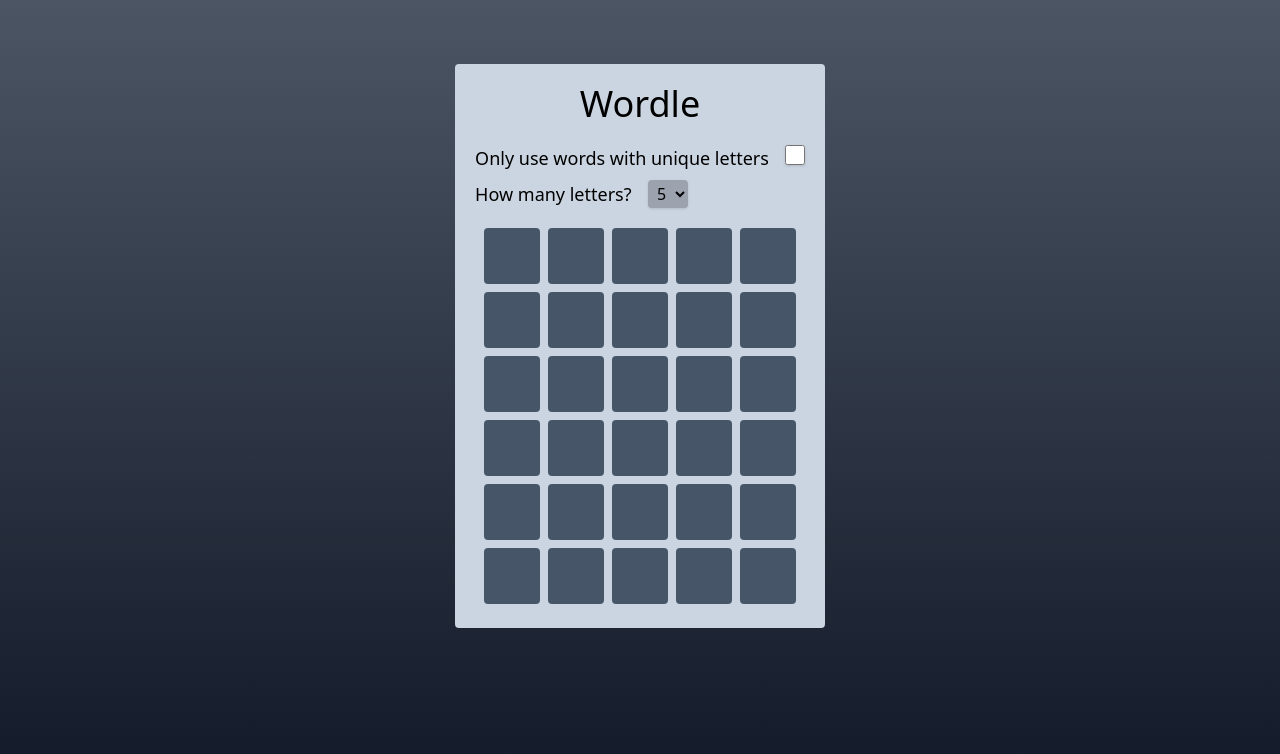
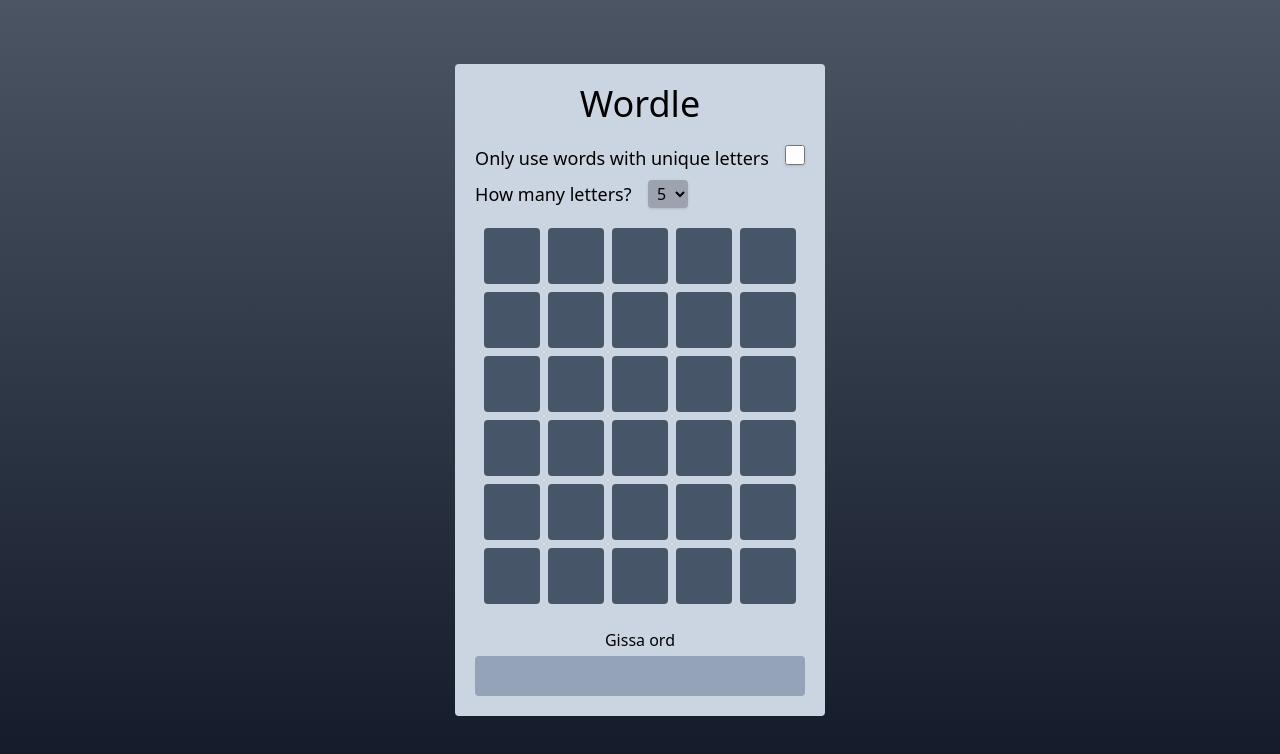
Before and after one commit to mkor92/Wordle, a React (Vite) app in the folder Frontend/: page / in a window 1280 px wide. Shown: the top 754 px of the page. Built offline with nearby package versions, Linux system fonts and the light colour scheme; no server answers.

Commit message:
guess word with right output in console

```diff
--- a/Frontend/src/App.jsx
+++ b/Frontend/src/App.jsx
@@ -1,13 +1,15 @@
 import { useState, createContext, useEffect } from "react";
 import Board from "./components/Board";
+import Guess from "./components/Guess";
 
 
-
-
+export const AppContext = createContext();
 
 function App() {
-
-
+  const [startTime, setStartTime] = useState({ time: new Date(), started: false });
+  const [correctWord, setCorrectWord] = useState("")
+  const [currWord, setCurrWord] = useState("")
+  const [wordSet, setWordSet] = useState(new Set())
 
 
 
@@ -20,11 +22,21 @@
         <div className=" bg-slate-300 rounded p-5 flex flex-col justify-center items-center max-w-full">
           <h1 className="text-4xl w-fit mb-5">Wordle</h1>
 
+          <AppContext.Provider
+            value={{
+              startTime,
+              setStartTime,
+              correctWord,
+              setCorrectWord,
+              currWord,
+              setCurrWord,
+              wordSet,
+              setWordSet
+            }}>
 
+            <Board />
 
-          <Board />
-
-
+          </AppContext.Provider>
         </div>
       </main>
     </div>
--- a/Frontend/src/components/Board.jsx
+++ b/Frontend/src/components/Board.jsx
@@ -1,17 +1,23 @@
-import { useState, useEffect } from "react"
+import { useState, useEffect, useContext } from "react"
 import GenerateWordSet from "./Words"
+import Guess from "./Guess"
+
+import { AppContext } from "../App"
+export default function Board(props) {
+  const { correctWord, setCorrectWord, wordSet, setWordSet } = useContext(AppContext)
+
+  const [length, setLength] = useState(5)
+  const [unique, setUnique] = useState(false)
 
 
-export default function Board(props) {
-  const [length, setLength] = useState(5)
-  const [unique, setUnique] = useState(false)
-  const [correctWord, setCorrectWord] = useState("")
-  const [wordSet, setWordSet] = useState(new Set())
+  //const [correctWord, setCorrectWord] = useState("")
+  //const [wordSet, setWordSet] = useState(new Set())
   const handleOnChange = (e) => {
     setLength(e.target.value)
   }
 
   const fireGetWords = length + unique
+
   useEffect(() => {
     async function getWords() {
       let wordLength;
@@ -160,6 +166,9 @@
       </div>
 
       {getBoardLength()}
+      <Guess
+        wordSet={wordSet}
+        correctWord={correctWord} />
     </div >
   )
 
--- /dev/null
+++ b/Frontend/src/components/Guess.jsx
@@ -0,0 +1,28 @@
+import React, { useContext, useState } from 'react'
+import guessWord from "./Feedback"
+import StartGame from './StartGame'
+import Board from './Board'
+import ErrorPopup from './ErrorPopup'
+import { AppContext } from '../App'
+function Guess(props) {
+  const { correctWord, wordSet } = props;
+  const { currWord } = useContext(AppContext)
+  const [errorPopup, setErrorPopup] = useState(false)
+
+
+
+  if (currWord.length === correctWord.length) {
+    if (wordSet.has(currWord)) {
+      console.log(guessWord(correctWord, currWord))
+      //console.log(`"ordet finns" + ${currWord}`)
+    }
+  }
+  return (
+    <div>
+      <StartGame />
+      <ErrorPopup trigger={errorPopup} />
+    </div>
+  )
+}
+
+export default Guess
--- /dev/null
+++ b/Frontend/src/components/StartGame.jsx
@@ -0,0 +1,44 @@
+import React, { useState, useContext } from 'react'
+import { AppContext } from '../App'
+
+function StartGame(props) {
+  const { setStartTime, startTime, currWord, setCurrWord, correctWord } = useContext(AppContext)
+  const [updateCurr, setUpdateCurr] = useState("")
+
+
+
+  function onEnter(e) {
+    if (e.target.value.length === correctWord.length && e.key === "Enter") {
+      setCurrWord(e.target.value)
+      if (e.key === "Enter") {
+        setUpdateCurr(currWord)
+        console.log(currWord)
+        e.target.value = ""
+
+      }
+    } else return;
+  }
+
+
+
+
+
+
+  function countTime() {
+    if (startTime.started === false) {
+      setStartTime({ time: new Date(), started: true })
+
+    }
+    else {
+      return;
+    }
+  }
+  return (
+    <div className='flex flex-col'>
+      <label htmlFor="guessInput" className='text-center mt-5'>Gissa ord</label>
+      <input type="text" id="guessInput" onKeyDown={onEnter} onKeyUp={countTime} className='bg-slate-400 mt-1 h-10 rounded text-center text-xl' />
+    </div>
+  )
+}
+
+export default StartGame
```
Also changed, not shown: Frontend/src/components/TheGame.jsx (added).
